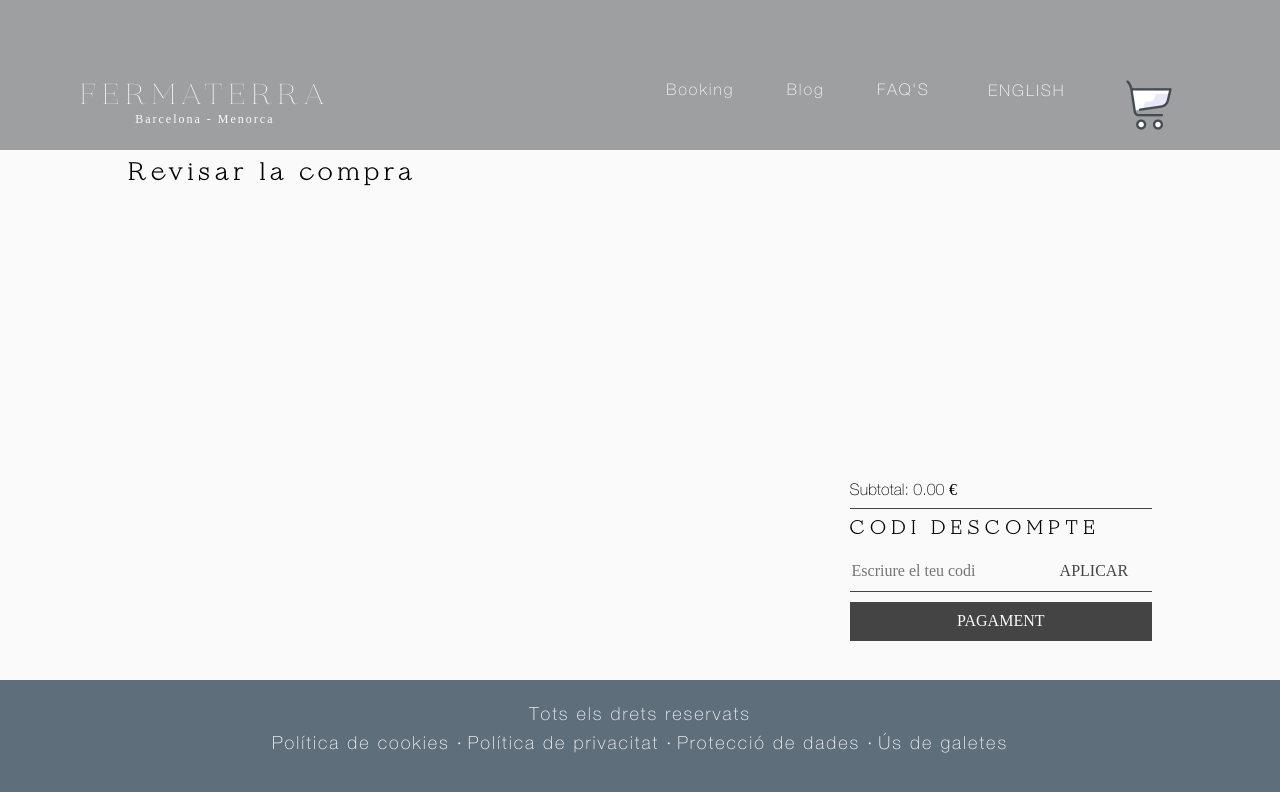
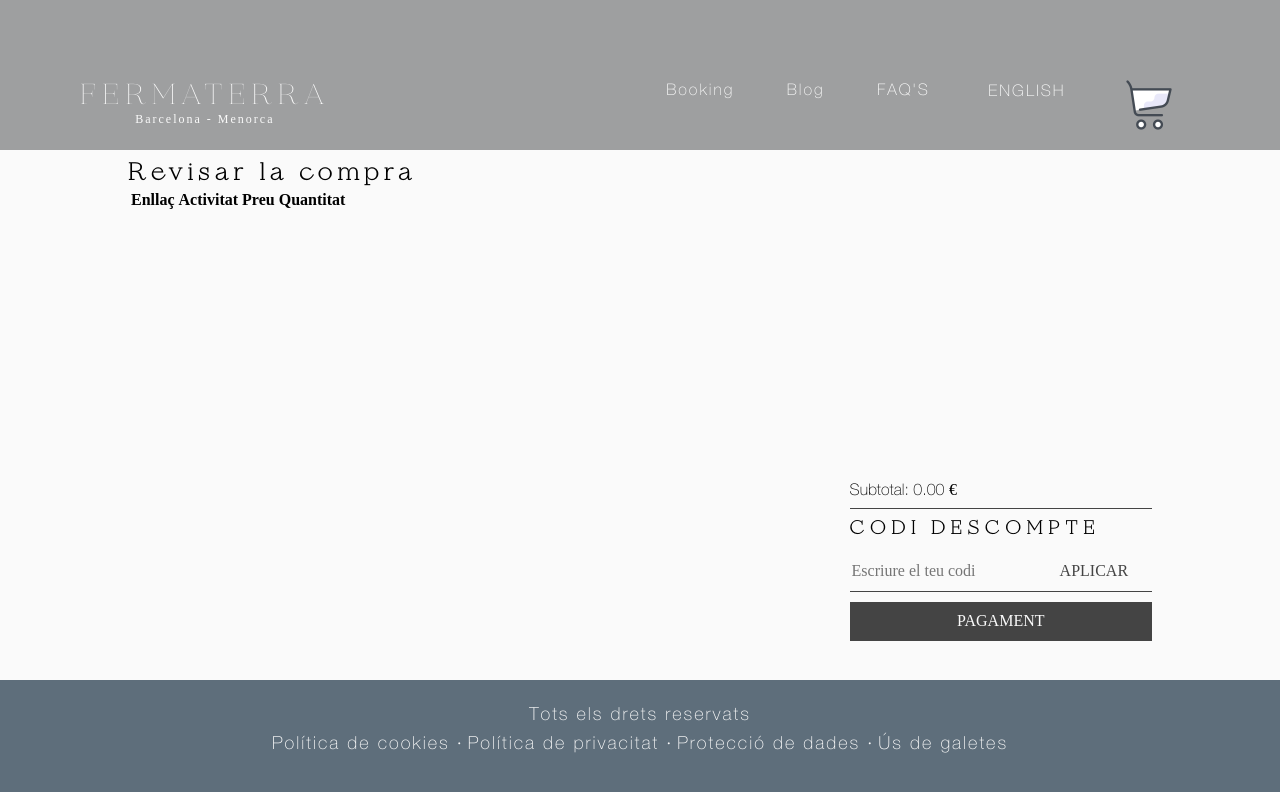
Before and after one commit to Fermaterra/Fermaterra, a Next.js app in the folder frontend/: page /cart in a window 1280 px wide. Shown: the top 792 px of the page. Built offline with nearby package versions, Linux system fonts and the light colour scheme.

Commit message:
Create cart table

```diff
--- a/frontend/pages/cart.js
+++ b/frontend/pages/cart.js
@@ -1,5 +1,7 @@
+import Link from "next/link";
+import Image from "next/image";
 import { useState, useEffect } from "react";
-import CartItem from "../components/CartItem";
+
 import Layout from "../components/Layout";
 import styles from "../styles/cart.module.scss";
 
@@ -16,14 +18,39 @@ export default function CartView({ cart, setCart }) {
       <main className={styles.cart}>
         <section className={styles.cart_content}>
           <h2>Revisar la compra</h2>
-          {cart?.map((itemOnCart) => (
-            <CartItem
-              itemOnCart={itemOnCart}
-              key={itemOnCart.id}
-              cart={cart}
-              setCart={setCart}
-            />
-          ))}
+          <table className={styles.cart_table}>
+            <thead>
+              <tr>
+                <th>Enllaç</th>
+                <th>Activitat</th>
+                <th>Preu</th>
+                <th>Quantitat</th>
+              </tr>
+            </thead>
+            <tbody>
+
+              {cart.map((itemOnCart) => (
+                <tr key={`${itemOnCart.id}-tround`}>
+                  <td key={`${itemOnCart.id}-image`}>
+                    <Link href={`booking/${itemOnCart.id}`} key={`${itemOnCart.id}-image-link`}>
+                      <span>
+                        <Image
+                          src={itemOnCart.image}
+                          height={50}
+                          width={50}
+                          alt={itemOnCart.title}
+                        />
+                      </span>
+                    </Link>
+                  </td>
+                  <td key={`${itemOnCart.id}-activity`}>{itemOnCart.activity}</td>
+                  <td key={`${itemOnCart.id}-price`}>{itemOnCart.price}</td>
+                  <td key={`${itemOnCart.id}-amount`}>{itemOnCart.amount}</td>
+                </tr>
+              ))}
+            </tbody>
+
+          </table>
         </section>
         <section className={styles.cart_payment}>
           <p>{`Subtotal: ${total} €`}</p>
```
